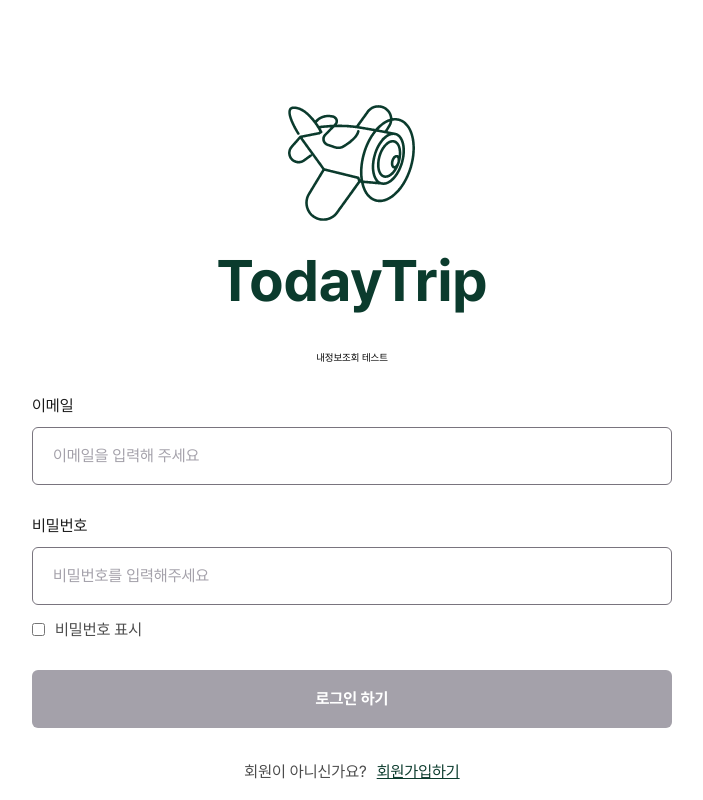
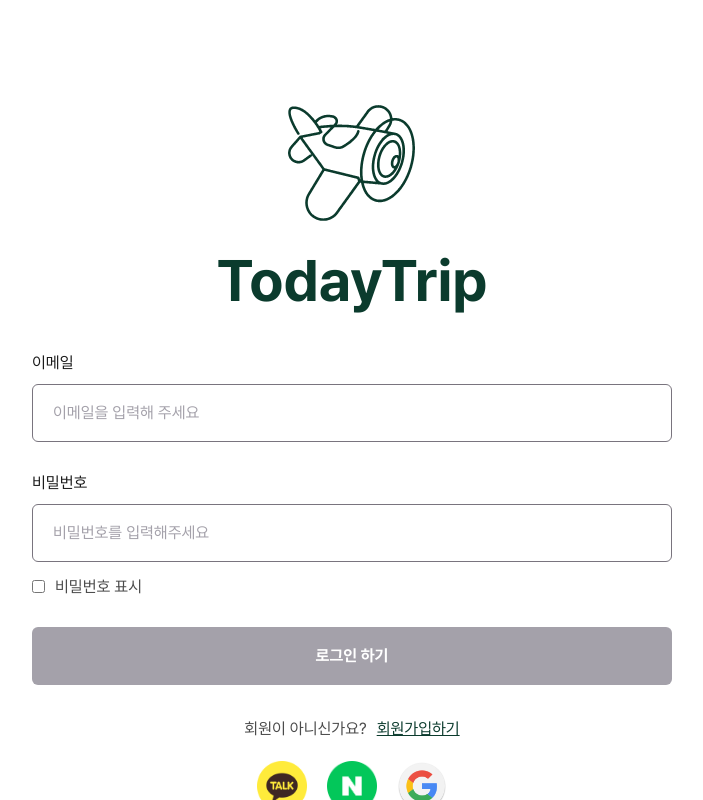
Before and after one commit to TripTripNow/TodayTrip, a Next.js app: page /signin in a window 1280 px wide. Shown: the whole page, without its empty margins (288-991 px from the left). Built offline with nearby package versions, Linux system fonts and the light colour scheme; no server answers.

Commit message:
Delete: 불필요한 코드 삭제 #48

```diff
--- a/src/pages/signin/index.tsx
+++ b/src/pages/signin/index.tsx
@@ -1,12 +1,11 @@
 import Input from '@/components/Input/Input';
 import UserLayout from '@/components/User/UserLayout';
-import { ReactElement, useEffect } from 'react';
+import { ReactElement } from 'react';
 import { FieldValues, useForm } from 'react-hook-form';
 import styles from './SignIn.module.css';
 import CheckboxInput from '@/components/Input/CheckboxInput';
-import { signIn, useSession } from 'next-auth/react';
+import { signIn } from 'next-auth/react';
 import toast from 'react-hot-toast';
-import instance from '@/api/axiosInstance';
 import { useRouter } from 'next/router';
 
 function SignIn() {
@@ -46,20 +45,8 @@ function SignIn() {
     router.push('/');
   };
 
-  const { data } = useSession();
-
-  const test = async () => {
-    const res = await instance.get('/users/me');
-    console.log(res);
-  };
-
-  useEffect(() => {
-    console.log(data);
-  }, [data]);
-
   return (
     <form onSubmit={handleSubmit(handleOnSubmit)} className={styles.form}>
-      <div onClick={() => test()}> 내정보조회 테스트</div>
       <Input
         state={'user'}
         name={'email'}
```
